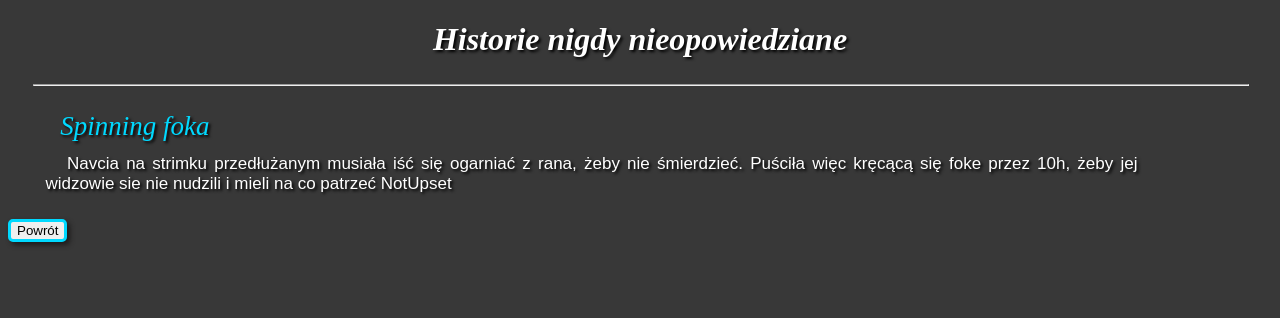
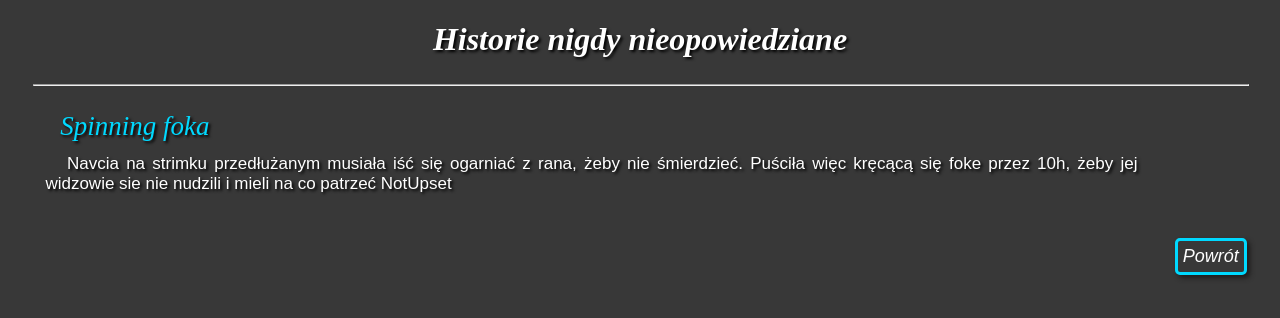
Before and after one commit to Barpotroszek/historie_nigdy_nieopowiedziane, a Flask app: page /stories/06-04-2021/6/ in a window 1280 px wide. Shown: the top 318 px of the page. Run offline with Flask 2, Linux system fonts and the light colour scheme.

Commit message:
added class for buttons

```diff
--- a/templates/clear_template.html
+++ b/templates/clear_template.html
@@ -16,7 +16,7 @@
         <dd id="story-content">&nbsp;&nbsp; ^content^ </dd>
     </dl>
     <a href='../'>
-        <button id='submit' class="data-in">Powrót</button>
+        <button id='submit' class="data-in buttons">Powrót</button>
     </a>
 </body>
 
--- a/templates/hrefs_template.html
+++ b/templates/hrefs_template.html
@@ -20,7 +20,7 @@
         </dd>
     </dl>
     <a href='../'>
-    <button id='submit' class="data-in">Powrót</button>
+    <button id='submit' class="data-in buttons">Powrót</button>
 </a>
 
 </body>
--- a/templates/post.html
+++ b/templates/post.html
@@ -15,7 +15,7 @@
         <label>Dziękuję, za podesłanie historii <br></label>
         <label> mam ich.... dużo xd</label>
         <a href='../'>
-            <button id="submit" class="data-in" type="submit">Wyślij</button>
+            <button id="submit" class="data-in buttons" type="submit">Wyślij</button>
         </a>
     </div>
 </body>
--- a/templates/post_wordpress.html
+++ b/templates/post_wordpress.html
@@ -14,7 +14,7 @@
         <h2>Ilość wordpressowych historii: {{dane}}</h2>
     </div>
     <a href='../'>
-        <button id='submit' class="data-in">Powrót</button>
+        <button id='submit' class="data-in buttons">Powrót</button>
     </a>
 </body>
 
```
